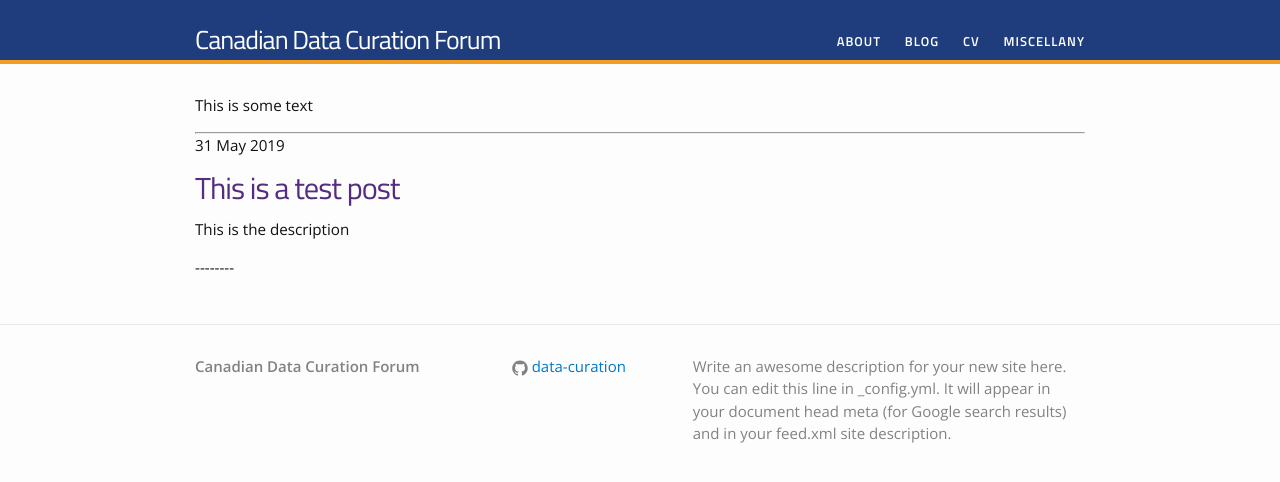
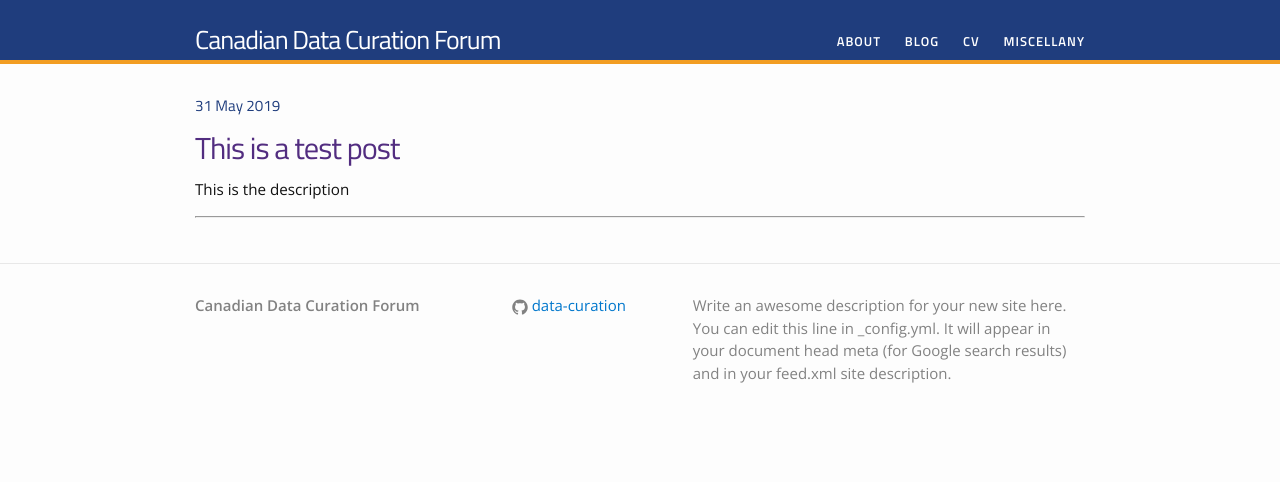
Before and after one commit to data-curation/data-curation.github.io, a Jekyll site: the page built from index.md, in a window 1280 px wide. Shown: the top 482 px of the page. Built offline with Jekyll 4.4.1, drawn with Linux system fonts in a browser that asks for light colours.

Commit message:
Update index.md

```diff
--- a/index.md
+++ b/index.md
@@ -2,20 +2,14 @@
 layout: default
 ---
 
-This is some text
-
----------
-
 <ul class="listing">
 {% for post in site.posts %}
-
   <li class="listing-item">
-   <p class="meta"><a href="{{ site.baseurl }}{{ post.url }}"></a> {{ post.date | date_to_string }}</p>
+   <p class="meta"><a href="{{ site.baseurl }}{{ post.url }}">{{ post.date | date_to_string }}</a></p>
     <div>
         {{ post.content }}
     </div>
   </li>
-
-  --------
+<hr />
 {% endfor %}
 </ul>
```
